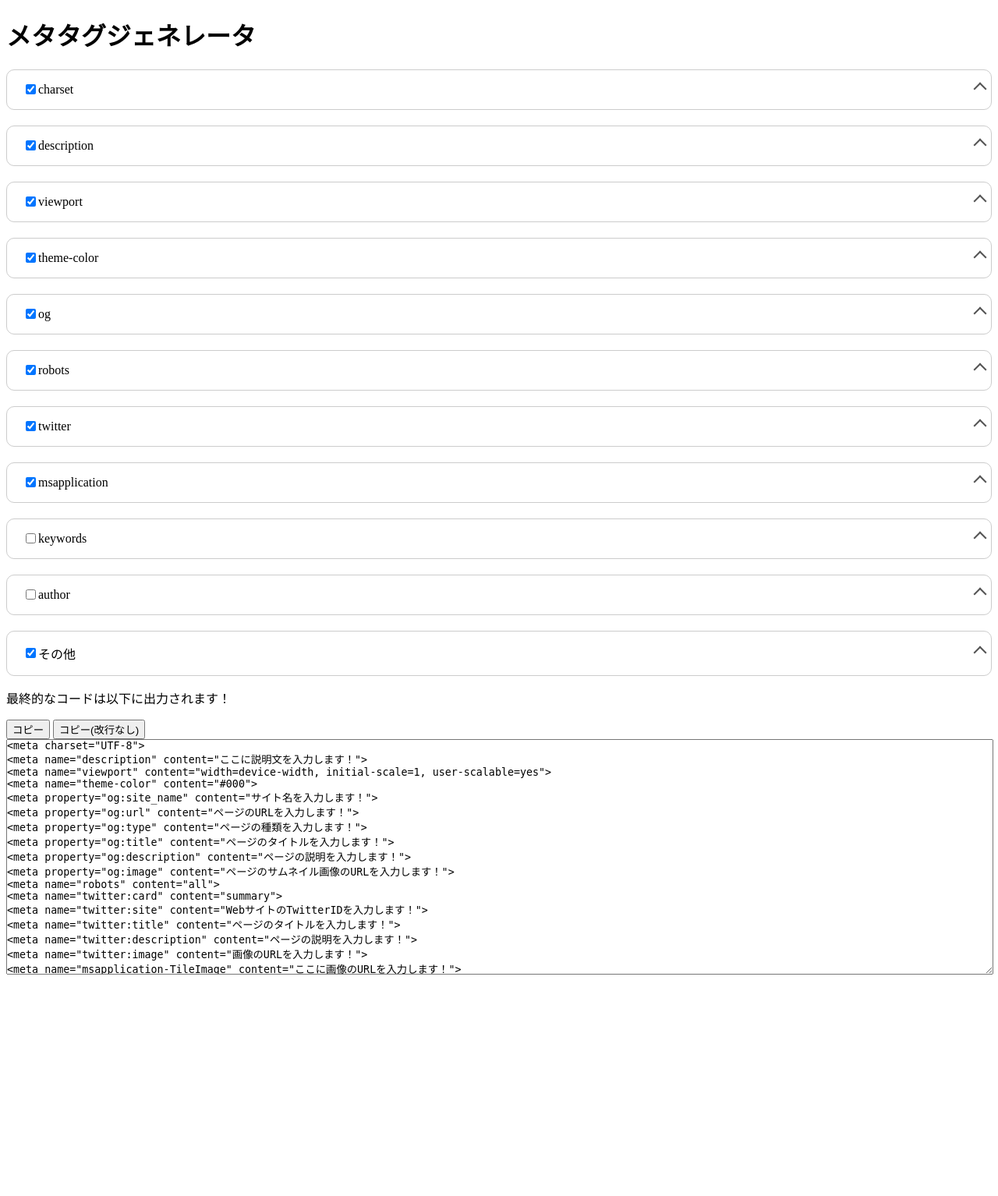
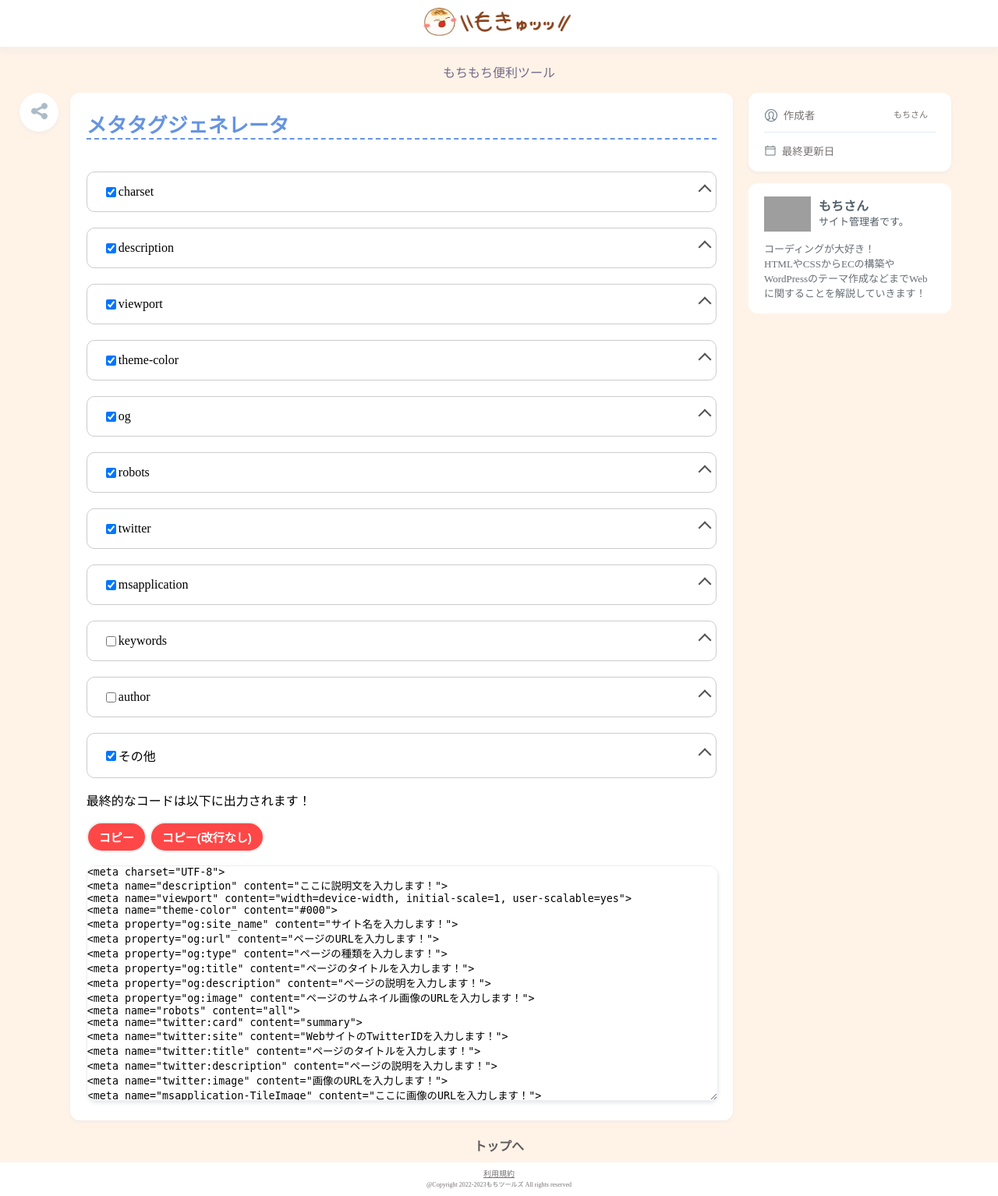
Before and after one commit to motimoti-dev/web-tools, a PHP site: page /github/tools/meta-tag-generator/ in a window 1280 px wide. Shown: the whole page at 78% size. Before the commit the page ends 1250 px from the top, so only its background shows below. Run offline with PHP 8.4, Linux system fonts and the light colour scheme; grey boxes are pictures that could not be loaded.

Commit message:
スタイルを分離

```diff
--- a/tools/meta-tag-generator/css/style.css
+++ b/tools/meta-tag-generator/css/style.css
@@ -129,7 +129,18 @@ details[open] .meta-set .single-output code {
   color: #fefefe;
   padding: 10px;
 }
-
+.copy-box{
+  margin-bottom:17px;
+}
+.copy-box button{
+  border: 2px solid #eee;
+    background: #ff4747;
+    font-weight: 800;
+    color: white;
+    border-radius: 40px;
+    padding: 7px 14px;
+    font-size: 15px;
+}
 @keyframes FadeIn {
   0% {
     opacity: 0;
@@ -141,6 +152,9 @@ details[open] .meta-set .single-output code {
   }
 }
 textarea {
+  border: 1px solid rgb(238, 238, 238);
+    border-radius: 12px;
+    box-shadow: rgba(61, 94, 120, 0.12) 1px 3px 4px;
   resize: vertical;
   width: 100%;
   padding: 0;
--- a/tools/meta-tag-generator/index.html
+++ b/tools/meta-tag-generator/index.html
@@ -2,18 +2,25 @@
 <html lang="ja">
     <head>
         <meta charset="UTF-8">
-        <meta http-equiv="X-UA-Compatible" content="IE=edge">
         <meta name="viewport" content="width=device-width, initial-scale=1.0">
         <meta name="description" content="Web上でテキストファイルの文字列を確認するツールです。">
-        <meta name="format-detection" content="telephone=no">
+        <script>document.documentElement.classList.remove('no-js')</script>
+        <link rel="stylesheet" href="css/style.css">
+        <link rel="stylesheet" href="../../css/index-style.css" http-equiv="Cache-Control" content="no-cache">
+        <link rel="stylesheet" href="css/moti.css">
         <title>メタタグジェネレータ</title>
-        <link rel="stylesheet" href="css/style.css">
         <script src="js/create_data.js"></script>
         <script src="js/copy_code.js"></script>
     </head>
-    <body>
-        <class="main-container">
-            <h1>メタタグジェネレータ</h1>
+    <body style="background:#fff3e8;margin:0">
+        <iframe id="HeaderIframe" class="HeaderIframe" src="../../static/header.html" role="presentation" style="display: block;width: 100%;height: 60px;border: 0;"></iframe>
+        <content>
+            <nav class="wrapper center" style="margin-top:20px;"><p style="margin:0 auto;color:#75688a">もちもち便利ツール</p></nav>
+            <div class="wrapper center" style="margin-top:15px;padding-bottom:10px;max-width: 1350px;">
+                <main>
+                    <iframe id="ShareIframe" class="ShareIframe" src="../../static/share.html" role="presentation" style="position: relative;left:-15px;width:50px;height:100%;float:left"></iframe>
+                    <section style="display: grid;max-width: 960px;background: white;padding: 1.3rem;border-radius: 12px;" class="s1">
+                        <h1>メタタグジェネレータ</h1>
 
             <details>
                 <summary class="meta-accordion">
@@ -476,6 +483,29 @@
                 </div>
                 <textarea id="total-output" rows="20">&lt;meta charset="UTF-8"&gt;&#010;&lt;meta name="description" content="ここに説明文を入力します！"&gt;&#010;&lt;meta name="viewport" content="width=device-width, initial-scale=1, user-scalable=yes"&gt;&#010;&lt;meta name="theme-color" content="#000"&gt;&#010;&lt;meta property="og:site_name" content="サイト名を入力します！"&gt;&#010;&lt;meta property="og:url" content="ページのURLを入力します！"&gt;&#010;&lt;meta property="og:type" content="ページの種類を入力します！"&gt;&#010;&lt;meta property="og:title" content="ページのタイトルを入力します！"&gt;&#010;&lt;meta property="og:description" content="ページの説明を入力します！"&gt;&#010;&lt;meta property="og:image" content="ページのサムネイル画像のURLを入力します！"&gt;&#010;&lt;meta name="robots" content="all"&gt;&#010;&lt;meta name="twitter:card" content="summary"&gt;&#010;&lt;meta name="twitter:site" content="WebサイトのTwitterIDを入力します！"&gt;&#010;&lt;meta name="twitter:title" content="ページのタイトルを入力します！"&gt;&#010;&lt;meta name="twitter:description" content="ページの説明を入力します！"&gt;&#010;&lt;meta name="twitter:image" content="画像のURLを入力します！"&gt;&#010;&lt;meta name="msapplication-TileImage" content="ここに画像のURLを入力します！"&gt;&#010;&lt;link rel="apple-touch-icon-precomposed" href="ここに画像のURLを入力します！"&gt;&#010;&lt;link rel="icon" href="ここに画像のURLを入力します！"&gt;&#010;&lt;link rel="canonical" href="ここに画像のURLを入力します！"&gt;&#010;&lt;title&gt;ここにページのタイトルを入力します！&lt;/title&gt;</textarea>
             </div>
-        </div>
+                    </section>
+                </main>
+                <iframe id="SidebarIframe" class="SidebarIframe" src="../../static/sidebar.html" role="presentation" style="display:block"></iframe>
+            </div>
+        </content>
+    <iframe id="FooterIframe" class="FooterIframe" src="../../static/footer.html" role="presentation"></iframe>
+    <script>
+    function inlineIframe(iframe) {
+        var onLoad = function () {
+            iframe.insertAdjacentHTML('afterend', iframe.contentDocument.body.innerHTML)
+            iframe.parentNode.removeChild(iframe)
+            iframe.onload = null
+        }
+        if (iframe.contentWindow.location.href === 'about:blank' || iframe.contentDocument.readyState === 'loading') {
+            iframe.onload = onLoad
+        } else {
+            onLoad()
+        }
+        }
+        inlineIframe(document.querySelector('#HeaderIframe'))
+        inlineIframe(document.querySelector('#ShareIframe'))
+        inlineIframe(document.querySelector('#SidebarIframe'))
+        inlineIframe(document.querySelector('#FooterIframe'))
+    </script>
     </body>
 </html>
```
